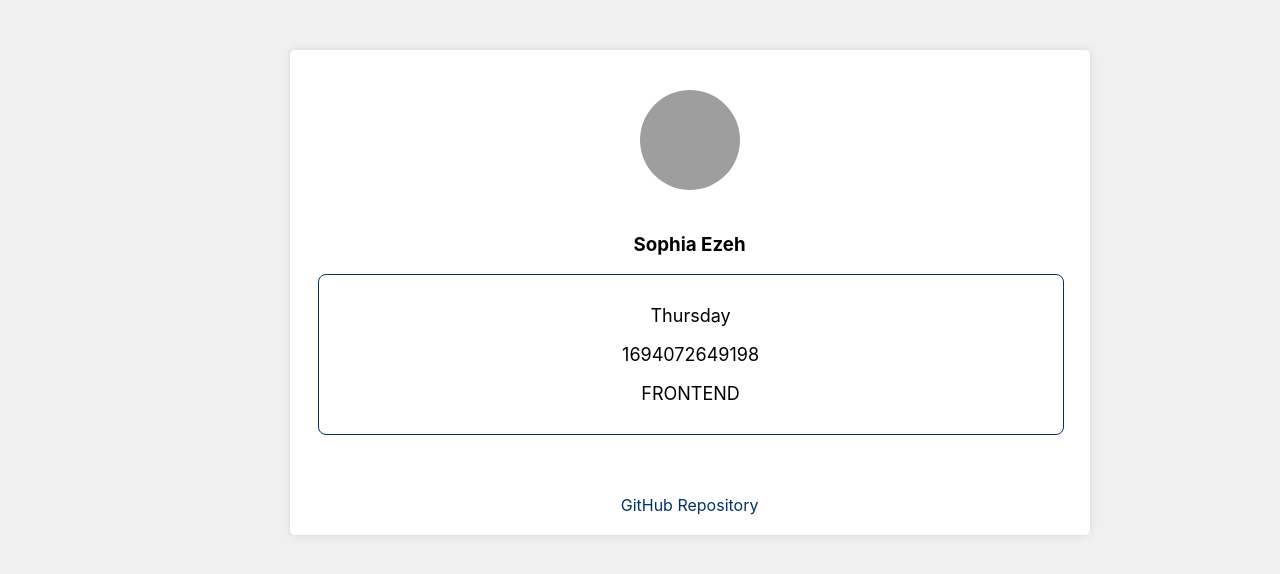
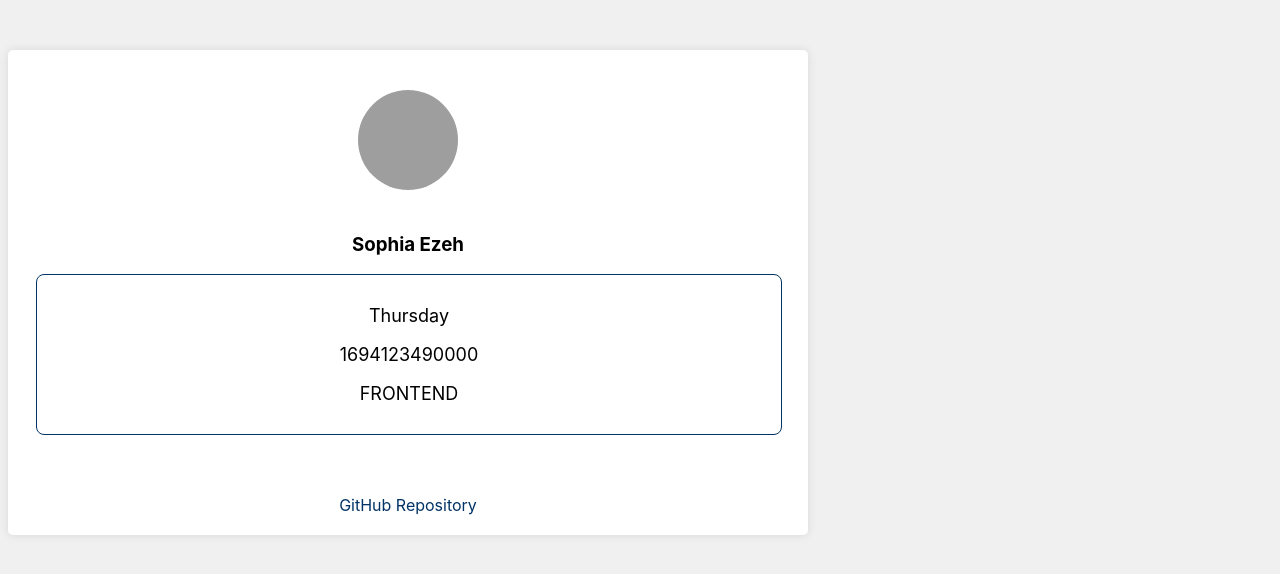
Before and after one commit to Solexi/HNGX_frontend1, a plain HTML site: page index.html in a window 1280 px wide. Drawn offline with Linux system fonts and the light colour scheme; grey boxes are pictures that could not be loaded.

Commit message:
Completed HNGX Profile

```diff
--- a/index.html
+++ b/index.html
@@ -1,23 +1,38 @@
 <!DOCTYPE html>
 <html lang="en">
+
 <head>
     <meta charset="UTF-8">
     <meta name="viewport" content="width=device-width, initial-scale=1.0">
     <title>HNGX Stage 1 Task - Frontend</title>
     <link rel="stylesheet" href="styles.css">
 </head>
+
 <body>
     <div class="container">
         <div class="profile">
-            <img src="https://avatars.githubusercontent.com/u/82169299?s=400&u=6931745a7b568d6412c0600bb91e3ac352f10313&v=4" alt="Sophix" data-testid="slackDisplayImage">
+            <img src="https://avatars.githubusercontent.com/u/82169299?s=400&u=6931745a7b568d6412c0600bb91e3ac352f10313&v=4"
+                alt="Sophix" data-testid="slackDisplayImage">
             <h3 data-testid="slackUserName">Sophia Ezeh</h3>
             <div class="details">
-                <p data-testid="currentDayOfTheWeek">Thursday</p>
-                <p data-testid="currentUTCTime">1694072649198</p>
+                <p id="currentDayOfTheWeek" data-testid="currentDayOfTheWeek"></p>
+                <p id="currentUTCTime" data-testid="currentUTCTime"></p>
                 <p data-testid="myTrack">FRONTEND</p>
             </div>
             <a href="https://github.com/Solexi/HNGX_frontend1.git" data-testid="githubURL">GitHub Repository</a>
         </div>
     </div>
+    <script>
+        const currentUTCTimeMillis = Date.now();
+        const daysOfWeek = ["Sunday", "Monday", "Tuesday", "Wednesday", "Thursday", "Friday", "Saturday"];
+        document.getElementById("currentUTCTime").textContent = currentUTCTimeMillis;
+
+        const currentDate = new Date();
+        const dayOfWeek = currentDate.getDay();
+        const currentDayOfTheWeek = daysOfWeek[dayOfWeek]
+        document.getElementById("currentDayOfTheWeek").textContent = currentDayOfTheWeek;
+        console.log(dayOfWeek)
+    </script>
 </body>
+
 </html>
--- a/styles.css
+++ b/styles.css
@@ -4,14 +4,12 @@ body {
 }
 
 .container {
-    top: 20%;
-    margin-left: 22vw;
-    margin-right: 22vw;
     width: 800px;
     margin-top: 50px;
     padding: 20px 0;
     background-color: #fff;
     border-radius: 5px;
+    justify-content: center;
     box-shadow: 0px 0px 10px rgba(0, 0, 0, 0.1);
 }
 
```
